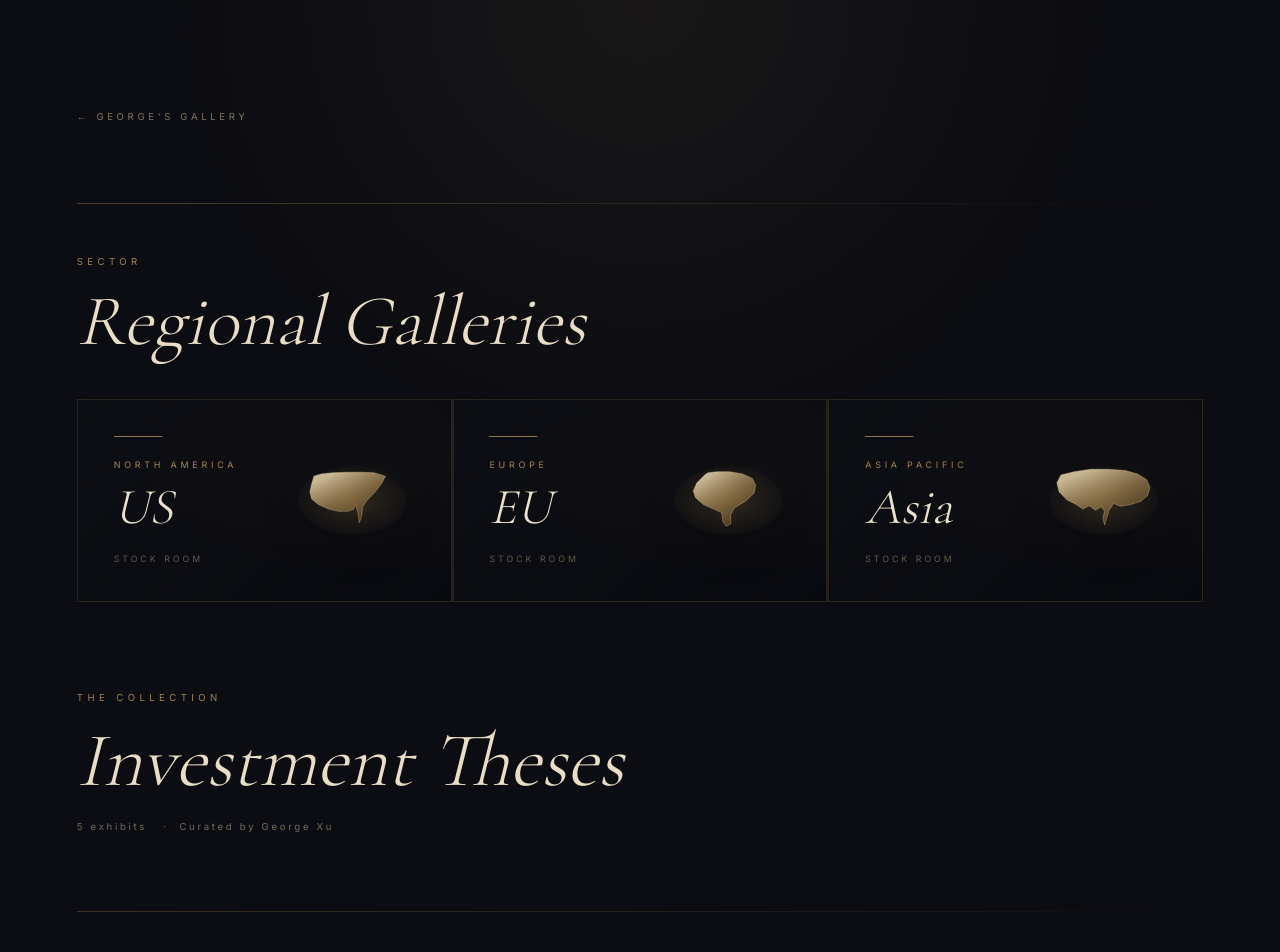
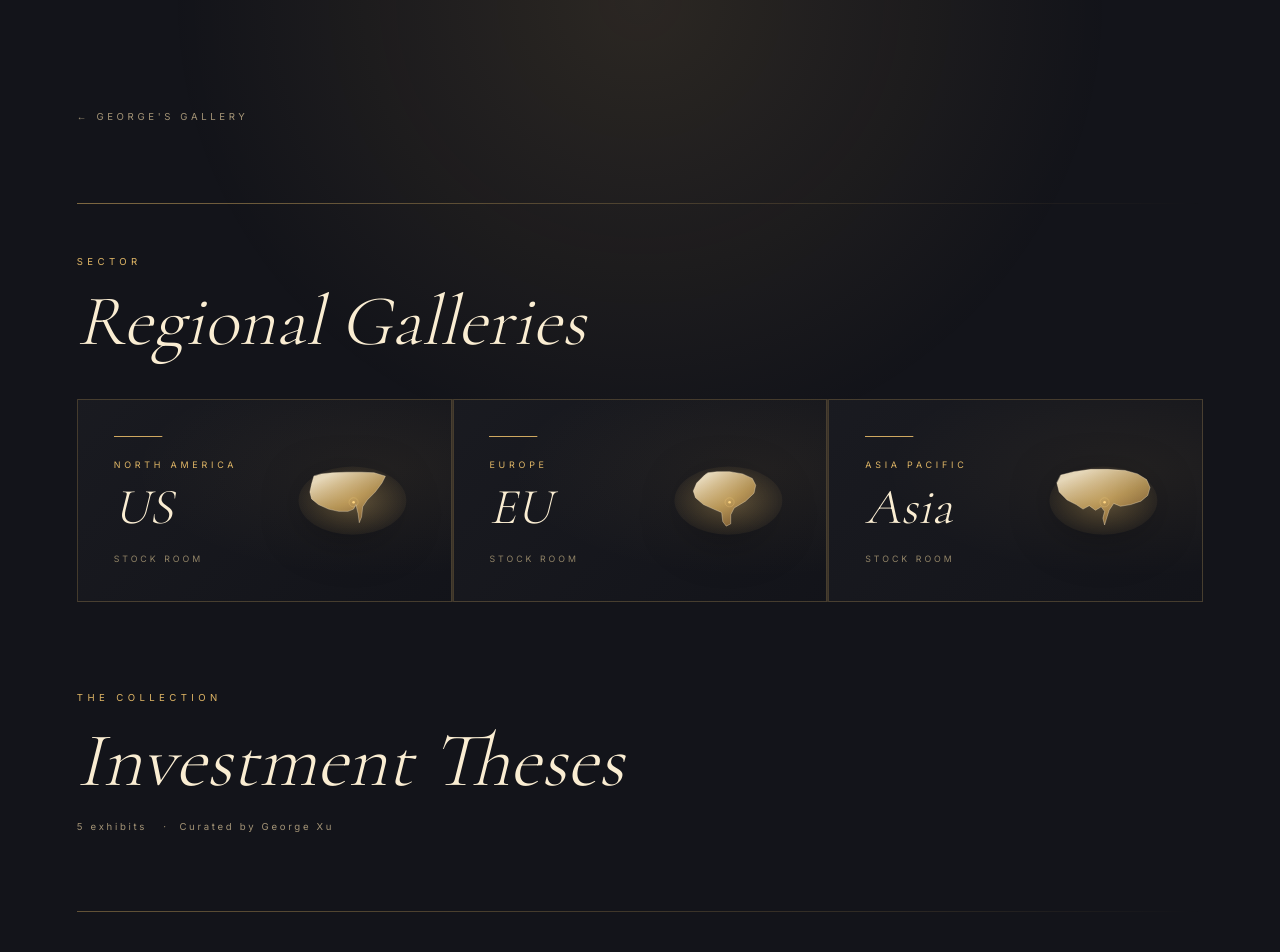
Before and after one commit to georgexu1118-ctrl/Gallery-of-ideas, a Next.js app: page /gallery in a window 1280 px wide. Shown: the top 952 px of the page. Built offline with nearby package versions, Linux system fonts and the light colour scheme.

Commit message:
Improve gallery contrast and gold palette

```diff
--- a/app/gallery/page.tsx
+++ b/app/gallery/page.tsx
@@ -20,7 +20,7 @@ export default function GalleryPage() {
       initial={{ opacity: 0 }}
       animate={{ opacity: 1 }}
       transition={{ duration: 1.4, ease: "easeOut" }}
-      style={{ minHeight: "100vh", background: "#0c0d12" }}
+      style={{ minHeight: "100vh", background: "#13141a" }}
     >
       {/* Subtle gallery atmosphere */}
       <div className="fixed inset-0 pointer-events-none" style={{ zIndex: 0 }} aria-hidden="true">
@@ -32,7 +32,7 @@ export default function GalleryPage() {
             transform: "translateX(-50%)",
             width: "80%",
             height: "500px",
-            background: "radial-gradient(ellipse at 50% 0%, rgba(200, 160, 96, 0.07) 0%, transparent 65%)",
+            background: "radial-gradient(ellipse at 50% 0%, rgba(242, 196, 109, 0.11) 0%, transparent 65%)",
           }}
         />
       </div>
@@ -59,16 +59,16 @@ export default function GalleryPage() {
                 fontSize: "0.6rem",
                 letterSpacing: "0.38em",
                 textTransform: "uppercase",
-                color: "rgba(175, 158, 125, 0.7)",
+                color: "rgba(205, 185, 145, 0.78)",
                 fontFamily: "var(--font-inter), sans-serif",
                 textDecoration: "none",
                 transition: "color 0.3s ease",
               }}
               onMouseEnter={(e) =>
-                ((e.currentTarget as HTMLAnchorElement).style.color = "rgba(210, 170, 105, 0.95)")
+                ((e.currentTarget as HTMLAnchorElement).style.color = "rgba(255, 213, 130, 0.98)")
               }
               onMouseLeave={(e) =>
-                ((e.currentTarget as HTMLAnchorElement).style.color = "rgba(175, 158, 125, 0.7)")
+                ((e.currentTarget as HTMLAnchorElement).style.color = "rgba(205, 185, 145, 0.78)")
               }
             >
               ← George&apos;s Gallery
@@ -82,7 +82,7 @@ export default function GalleryPage() {
             transition={{ delay: 0.5, duration: 1.2, ease: [0.25, 0.46, 0.45, 0.94] }}
             style={{
               height: "1px",
-              background: "linear-gradient(90deg, rgba(200, 160, 96, 0.35) 0%, rgba(200, 160, 96, 0.1) 60%, transparent 100%)",
+              background: "linear-gradient(90deg, rgba(242, 196, 109, 0.48) 0%, rgba(242, 196, 109, 0.16) 60%, transparent 100%)",
               marginBottom: "clamp(2rem, 4vw, 3.5rem)",
             }}
           />
@@ -96,7 +96,7 @@ export default function GalleryPage() {
                 fontSize: "0.6rem",
                 letterSpacing: "0.46em",
                 textTransform: "uppercase",
-                color: "rgba(210, 170, 105, 0.75)",
+                color: "rgba(242, 196, 109, 0.92)",
                 fontFamily: "var(--font-inter), sans-serif",
                 marginBottom: "1rem",
               }}
@@ -113,7 +113,7 @@ export default function GalleryPage() {
                 fontWeight: 300,
                 fontStyle: "italic",
                 lineHeight: 1,
-                color: "rgba(242, 230, 205, 0.96)",
+                color: "rgba(255, 242, 214, 0.98)",
                 marginBottom: "clamp(1.8rem, 3.5vw, 2.6rem)",
               }}
             >
@@ -124,7 +124,7 @@ export default function GalleryPage() {
                 display: "grid",
                 gridTemplateColumns: "repeat(auto-fit, minmax(min(100%, 320px), 1fr))",
                 gap: "1px",
-                background: "rgba(200, 160, 96, 0.12)",
+                background: "rgba(242, 196, 109, 0.18)",
               }}
             >
               {regions.map((region, i) => (
@@ -148,7 +148,7 @@ export default function GalleryPage() {
               fontSize: "0.6rem",
               letterSpacing: "0.46em",
               textTransform: "uppercase",
-              color: "rgba(210, 170, 105, 0.75)",
+              color: "rgba(242, 196, 109, 0.92)",
               fontFamily: "var(--font-inter), sans-serif",
               marginBottom: "1.1rem",
             }}
@@ -167,7 +167,7 @@ export default function GalleryPage() {
               fontWeight: 300,
               fontStyle: "italic",
               lineHeight: 1,
-              color: "rgba(242, 230, 205, 0.96)",
+              color: "rgba(255, 242, 214, 0.98)",
               marginBottom: "1.25rem",
             }}
           >
@@ -182,7 +182,7 @@ export default function GalleryPage() {
             style={{
               fontSize: "0.6rem",
               letterSpacing: "0.28em",
-              color: "rgba(175, 158, 130, 0.65)",
+              color: "rgba(205, 185, 145, 0.78)",
               fontFamily: "var(--font-inter), sans-serif",
               marginBottom: "clamp(3rem, 6vw, 5rem)",
             }}
@@ -207,7 +207,7 @@ export default function GalleryPage() {
             transition={{ delay: 0.8, duration: 1.4, ease: [0.25, 0.46, 0.45, 0.94] }}
             style={{
               height: "1px",
-              background: "linear-gradient(90deg, rgba(200, 160, 96, 0.25) 0%, rgba(200, 160, 96, 0.08) 70%, transparent 100%)",
+              background: "linear-gradient(90deg, rgba(242, 196, 109, 0.36) 0%, rgba(242, 196, 109, 0.13) 70%, transparent 100%)",
               marginBottom: "clamp(2rem, 4vw, 3.5rem)",
             }}
           />
@@ -218,7 +218,7 @@ export default function GalleryPage() {
               display: "grid",
               gridTemplateColumns: "repeat(auto-fill, minmax(min(100%, 380px), 1fr))",
               gap: "1px",
-              background: "rgba(200, 160, 96, 0.1)",
+              background: "rgba(242, 196, 109, 0.16)",
             }}
           >
             {theses.map((thesis, i) => (
@@ -233,7 +233,7 @@ export default function GalleryPage() {
             maxWidth: "1400px",
             margin: "0 auto",
             padding: "2.5rem clamp(1.5rem, 6vw, 5rem) 4rem",
-            borderTop: "1px solid rgba(200, 160, 96, 0.1)",
+            borderTop: "1px solid rgba(242, 196, 109, 0.16)",
             display: "flex",
             justifyContent: "space-between",
             alignItems: "center",
@@ -244,7 +244,7 @@ export default function GalleryPage() {
               fontSize: "0.55rem",
               letterSpacing: "0.38em",
               textTransform: "uppercase",
-              color: "rgba(155, 140, 110, 0.55)",
+              color: "rgba(194, 174, 132, 0.68)",
               fontFamily: "var(--font-inter), sans-serif",
             }}
           >
@@ -254,7 +254,7 @@ export default function GalleryPage() {
             style={{
               fontSize: "0.55rem",
               letterSpacing: "0.28em",
-              color: "rgba(140, 125, 98, 0.45)",
+              color: "rgba(174, 155, 118, 0.58)",
               fontFamily: "var(--font-inter), sans-serif",
             }}
           >
--- a/app/globals.css
+++ b/app/globals.css
@@ -2,16 +2,16 @@
 
 /* ── Design tokens ─────────────────────────────────────────────────────── */
 :root {
-  --bg:           #07080c;
-  --bg-surface:   #09090e;
-  --bg-hover:     #0d0e14;
-  --fg:           #e8dfd0;
-  --fg-muted:     #8a8070;
-  --fg-dim:       #5a5548;
-  --gold:         #c8a060;
-  --gold-glow:    rgba(200, 160, 96, 0.12);
-  --gold-border:  rgba(200, 160, 96, 0.1);
-  --ember:        #c87030;
+  --bg:           #101116;
+  --bg-surface:   #15161d;
+  --bg-hover:     #1a1c24;
+  --fg:           #f5ead3;
+  --fg-muted:     #c3b28f;
+  --fg-dim:       #9b8a6d;
+  --gold:         #f2c46d;
+  --gold-glow:    rgba(242, 196, 109, 0.2);
+  --gold-border:  rgba(242, 196, 109, 0.2);
+  --ember:        #d9863a;
 }
 
 @theme inline {
@@ -45,8 +45,8 @@ body {
 
 /* ── Selection ──────────────────────────────────────────────────────────── */
 ::selection {
-  background: rgba(200, 160, 96, 0.18);
-  color: #e8dfd0;
+  background: rgba(242, 196, 109, 0.28);
+  color: #fff3d8;
 }
 
 /* ── Scrollbar ──────────────────────────────────────────────────────────── */
@@ -57,11 +57,11 @@ body {
   background: var(--bg);
 }
 ::-webkit-scrollbar-thumb {
-  background: rgba(200, 160, 96, 0.2);
+  background: rgba(242, 196, 109, 0.34);
   border-radius: 3px;
 }
 ::-webkit-scrollbar-thumb:hover {
-  background: rgba(200, 160, 96, 0.4);
+  background: rgba(242, 196, 109, 0.56);
 }
 
 /* ── Background animations (Monet) ─────────────────────────────────────── */
@@ -97,7 +97,7 @@ body {
   font-family: var(--font-cormorant), "Cormorant Garamond", Georgia, serif;
   font-size: 1.175rem;
   line-height: 1.9;
-  color: rgba(225, 215, 195, 0.88);
+  color: rgba(244, 234, 211, 0.94);
 }
 
 .thesis-body p {
@@ -117,16 +117,16 @@ body {
 .thesis-body h2 {
   font-size: 1.5rem;
   font-weight: 400;
-  color: rgba(235, 225, 205, 0.9);
+  color: rgba(255, 242, 214, 0.95);
   margin-top: 3rem;
   margin-bottom: 1.25rem;
   letter-spacing: 0.01em;
 }
 
 .thesis-body blockquote {
-  border-left: 1px solid rgba(200, 160, 96, 0.3);
+  border-left: 1px solid rgba(242, 196, 109, 0.48);
   padding-left: 1.5rem;
   margin: 2rem 0;
   font-style: italic;
-  color: rgba(200, 185, 160, 0.7);
+  color: rgba(226, 207, 170, 0.86);
 }
--- a/components/RegionGalleryCard.tsx
+++ b/components/RegionGalleryCard.tsx
@@ -18,8 +18,8 @@ const card: Variants = {
 };
 
 const glow: Variants = {
-  rest: { opacity: 0.18 },
-  hover: { opacity: 0.38, transition: { duration: 0.35 } },
+  rest: { opacity: 0.26 },
+  hover: { opacity: 0.48, transition: { duration: 0.35 } },
 };
 
 const line: Variants = {
@@ -62,13 +62,14 @@ function RegionMap({ region, title }: { region: RegionKey; title: string }) {
     >
       <defs>
         <radialGradient id={glowId} cx="50%" cy="50%" r="60%">
-          <stop offset="0%" stopColor="rgba(226, 180, 105, 0.18)" />
-          <stop offset="100%" stopColor="rgba(200, 160, 96, 0)" />
+          <stop offset="0%" stopColor="rgba(255, 213, 130, 0.32)" />
+          <stop offset="58%" stopColor="rgba(242, 196, 109, 0.14)" />
+          <stop offset="100%" stopColor="rgba(242, 196, 109, 0)" />
         </radialGradient>
         <linearGradient id={gradId} x1="20%" x2="80%" y1="10%" y2="95%">
-          <stop offset="0%" stopColor="rgba(240, 220, 178, 0.82)" />
-          <stop offset="50%" stopColor="rgba(200, 160, 96, 0.55)" />
-          <stop offset="100%" stopColor="rgba(110, 80, 38, 0.52)" />
+          <stop offset="0%" stopColor="rgba(255, 239, 205, 0.88)" />
+          <stop offset="55%" stopColor="rgba(242, 196, 109, 0.64)" />
+          <stop offset="100%" stopColor="rgba(166, 118, 58, 0.64)" />
         </linearGradient>
       </defs>
 
@@ -79,11 +80,13 @@ function RegionMap({ region, title }: { region: RegionKey; title: string }) {
       <path
         d={mapPaths[region]}
         fill={`url(#${gradId})`}
-        stroke="rgba(240, 215, 165, 0.5)"
+        stroke="rgba(255, 239, 205, 0.58)"
         strokeWidth="1.1"
         strokeLinejoin="round"
         strokeLinecap="round"
       />
+      <circle cx="112" cy="78" r="2.3" fill="rgba(255, 213, 130, 0.98)" />
+      <circle cx="112" cy="78" r="8" fill="none" stroke="rgba(255, 213, 130, 0.42)" strokeWidth="1" />
     </svg>
   );
 }
@@ -104,8 +107,8 @@ export default function RegionGalleryCard({ region, title, label, index = 0 }: R
           position: "relative",
           minHeight: "190px",
           overflow: "hidden",
-          background: "linear-gradient(135deg, rgba(14, 15, 20, 0.98) 0%, rgba(9, 10, 15, 0.98) 100%)",
-          border: "1px solid rgba(200, 160, 96, 0.16)",
+          background: "linear-gradient(135deg, rgba(25, 26, 33, 0.98) 0%, rgba(18, 19, 26, 0.98) 100%)",
+          border: "1px solid rgba(242, 196, 109, 0.22)",
           padding: "clamp(1.4rem, 2.8vw, 2.25rem)",
           display: "grid",
           gridTemplateColumns: "minmax(0, 0.82fr) minmax(118px, 0.68fr)",
@@ -120,7 +123,7 @@ export default function RegionGalleryCard({ region, title, label, index = 0 }: R
           style={{
             position: "absolute",
             inset: 0,
-            background: "radial-gradient(ellipse at 82% 35%, rgba(200, 160, 96, 0.18) 0%, transparent 58%)",
+            background: "radial-gradient(ellipse at 82% 35%, rgba(242, 196, 109, 0.24) 0%, transparent 58%)",
             pointerEvents: "none",
           }}
         />
@@ -130,7 +133,7 @@ export default function RegionGalleryCard({ region, title, label, index = 0 }: R
             variants={line}
             style={{
               height: "1px",
-              background: "rgba(210, 170, 105, 0.66)",
+              background: "rgba(242, 196, 109, 0.84)",
               marginBottom: "1.35rem",
             }}
           />
@@ -139,7 +142,7 @@ export default function RegionGalleryCard({ region, title, label, index = 0 }: R
               fontSize: "0.56rem",
               letterSpacing: "0.42em",
               textTransform: "uppercase",
-              color: "rgba(210, 170, 105, 0.76)",
+              color: "rgba(242, 196, 109, 0.92)",
               fontFamily: "var(--font-inter), sans-serif",
               marginBottom: "0.7rem",
             }}
@@ -153,7 +156,7 @@ export default function RegionGalleryCard({ region, title, label, index = 0 }: R
               fontWeight: 300,
               fontStyle: "italic",
               lineHeight: 0.95,
-              color: "rgba(242, 232, 210, 0.97)",
+              color: "rgba(255, 242, 214, 0.98)",
             }}
           >
             {title}
@@ -164,7 +167,7 @@ export default function RegionGalleryCard({ region, title, label, index = 0 }: R
               fontSize: "0.55rem",
               letterSpacing: "0.34em",
               textTransform: "uppercase",
-              color: "rgba(160, 145, 115, 0.58)",
+              color: "rgba(194, 174, 132, 0.72)",
               fontFamily: "var(--font-inter), sans-serif",
             }}
           >
```
Also changed, not shown: app/gallery/[slug]/page.tsx (+21 -21 lines), app/page.tsx (+13 -13 lines), components/ExhibitCard.tsx (+11 -11 lines), components/MonetBackground.tsx (+12 -12 lines).
